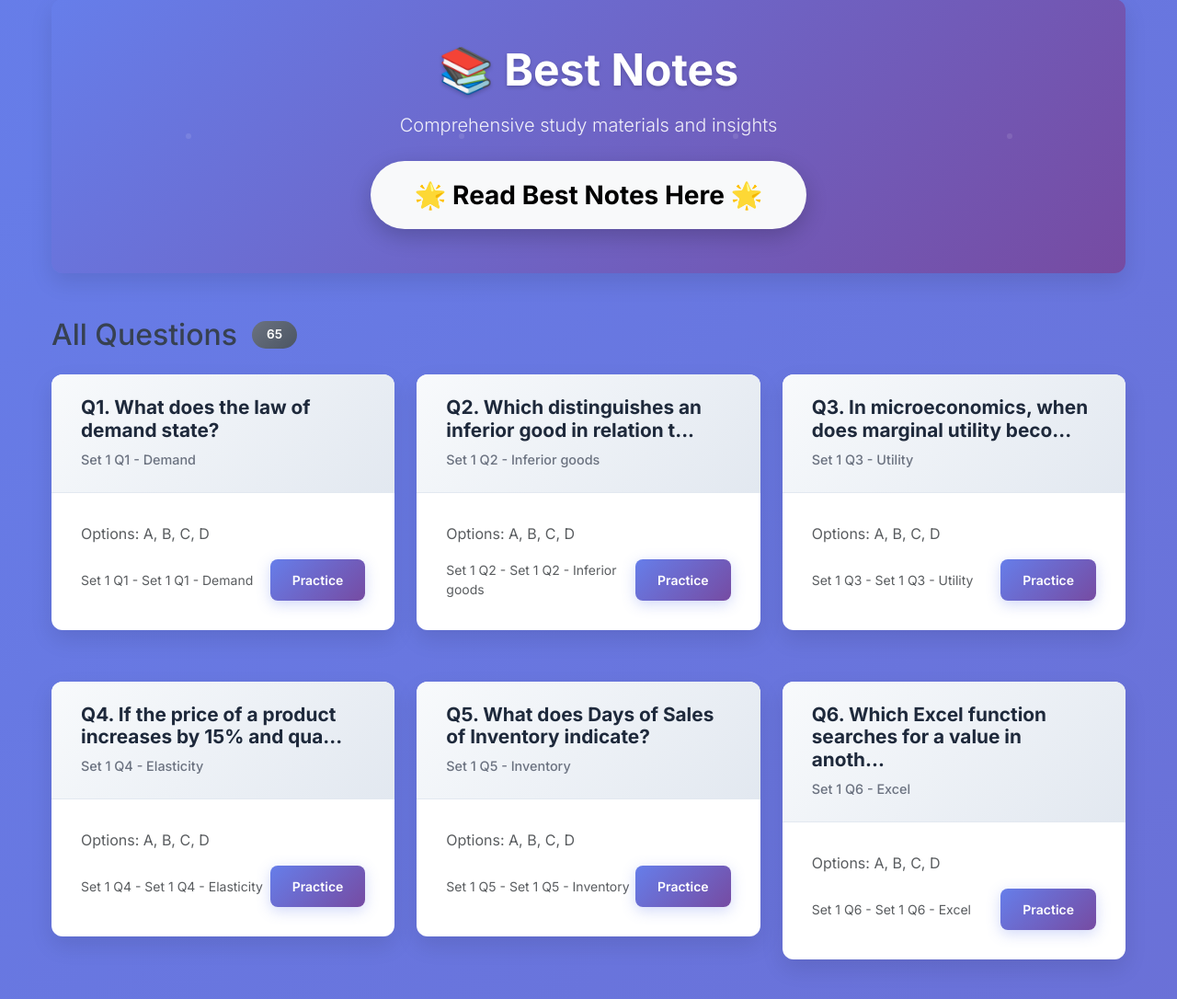
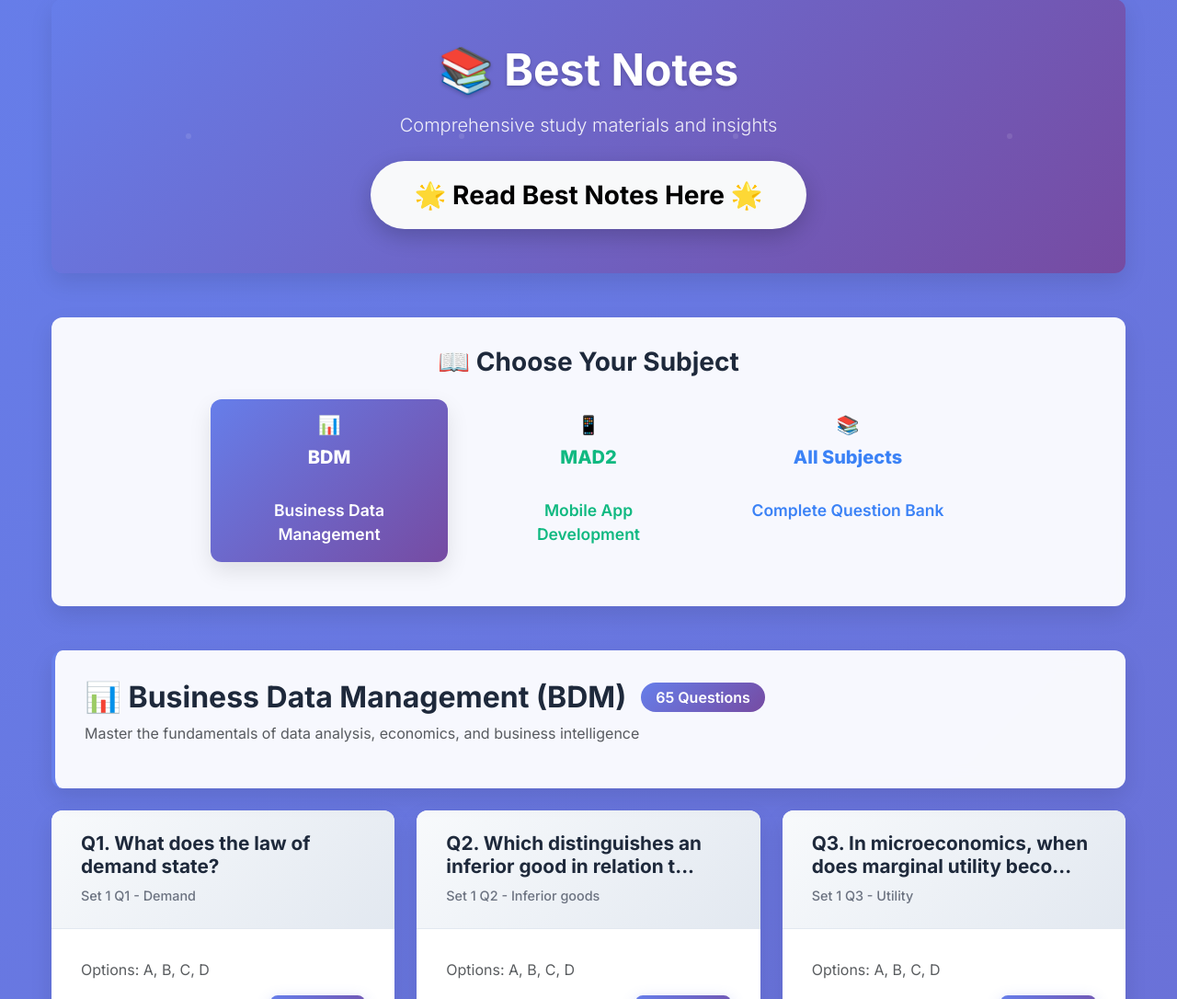
Before and after one commit to vivek-k1/BDM, a Flask app: page /?subject=bdm in a window 1280 px wide. Shown: the part 184-1270 px from the top of the page at 92% size. Run offline with Flask 3, Linux system fonts and the light colour scheme.

Commit message:
Add subject-based organization: BDM and MAD2 subjects with beautiful UI

```diff
--- a/app/routes.py
+++ b/app/routes.py
@@ -43,10 +43,33 @@ def filter_by_set(questions: List[Dict[str, Any]], set_id: int) -> List[Dict[str
     return filtered
 
 
+def filter_by_subject(questions: List[Dict[str, Any]], subject: str) -> List[Dict[str, Any]]:
+    if subject == 'all':
+        return questions
+
+    # Default to BDM if no subject specified
+    if not subject or subject == 'bdm':
+        # All current questions are BDM-related
+        return questions
+
+    elif subject == 'mad2':
+        # Filter for MAD2 questions (you can add MAD2 questions later)
+        mad2_questions = []
+        for q in questions:
+            topic = (q.get('topic') or '').lower()
+            if 'mad2' in topic or 'mobile' in topic or 'app' in topic or 'development' in topic:
+                mad2_questions.append(q)
+        return mad2_questions
+
+    return questions
+
+
 @bp.route('/')
 def index():
     questions = load_questions()
-    return render_template('index.html', questions=questions, title='All Questions')
+    subject = request.args.get('subject', 'bdm')
+    filtered_questions = filter_by_subject(questions, subject)
+    return render_template('index.html', questions=filtered_questions, title='All Questions')
 
 
 @bp.route('/set/<int:set_id>')
@@ -83,6 +106,7 @@ def add_question():
         option_d = request.form.get('option_d', '').strip()
         answer = request.form.get('answer', '').strip().upper()
         topic = request.form.get('topic', '').strip()
+        subject = request.form.get('subject', 'bdm').strip()
 
         if not text or not option_a or not option_b or not option_c or not option_d or answer not in {'A', 'B', 'C', 'D'}:
             flash('Please fill all fields and choose a valid answer (A/B/C/D).', 'danger')
@@ -99,6 +123,7 @@ def add_question():
             },
             'answer': answer,
             'topic': topic,
+            'subject': subject,
         }
         questions.append(new_question)
         save_questions(questions)
@@ -184,6 +209,7 @@ def import_questions():
             options = item.get('options')
             answer = (item.get('answer') or '').strip().upper() or None
             topic = str(item.get('topic', '') or item.get('set', '') or '').strip()
+            subject = str(item.get('subject', 'bdm') or 'bdm').strip()
             if not text or not isinstance(options, dict):
                 continue
 
@@ -197,7 +223,7 @@ def import_questions():
             if answer and answer not in fixed_options:
                 # ignore invalid answer
                 answer = None
-            normalized.append({'text': text, 'options': fixed_options, 'answer': answer, 'topic': topic})
+            normalized.append({'text': text, 'options': fixed_options, 'answer': answer, 'topic': topic, 'subject': subject})
 
         if not normalized:
             flash('No valid questions found to import.', 'warning')
--- a/app/static/css/styles.css
+++ b/app/static/css/styles.css
@@ -123,6 +123,100 @@ body {
 .best-notes-section .btn:hover {
   transform: translateY(-3px);
   box-shadow: 0 12px 35px rgba(0, 0, 0, 0.3);
+}
+
+/* Subjects Section */
+.subjects-section {
+  background: rgba(255, 255, 255, 0.95);
+  backdrop-filter: blur(10px);
+  border-radius: var(--border-radius);
+  padding: 2rem;
+  box-shadow: var(--shadow);
+}
+
+.subjects-section h3 {
+  color: var(--dark-color);
+  font-weight: 700;
+  margin-bottom: 2rem;
+}
+
+.subjects-section .btn {
+  border-radius: var(--border-radius);
+  transition: all 0.3s ease;
+  border-width: 2px;
+  font-weight: 600;
+  text-decoration: none;
+  display: flex;
+  flex-direction: column;
+  align-items: center;
+  justify-content: center;
+  min-height: 120px;
+}
+
+.subjects-section .btn:hover {
+  transform: translateY(-5px);
+  box-shadow: var(--shadow-hover);
+}
+
+.subjects-section .btn.active {
+  background: linear-gradient(135deg, #667eea 0%, #764ba2 100%);
+  color: white;
+  border-color: transparent;
+  box-shadow: var(--shadow);
+}
+
+.subjects-section .btn-outline-primary {
+  border-color: #667eea;
+  color: #667eea;
+}
+
+.subjects-section .btn-outline-primary:hover,
+.subjects-section .btn-outline-primary.active {
+  background: linear-gradient(135deg, #667eea 0%, #764ba2 100%);
+  border-color: transparent;
+}
+
+.subjects-section .btn-outline-success {
+  border-color: var(--success-color);
+  color: var(--success-color);
+}
+
+.subjects-section .btn-outline-success:hover,
+.subjects-section .btn-outline-success.active {
+  background: linear-gradient(135deg, #10b981 0%, #059669 100%);
+  border-color: transparent;
+}
+
+.subjects-section .btn-outline-info {
+  border-color: var(--info-color);
+  color: var(--info-color);
+}
+
+.subjects-section .btn-outline-info:hover,
+.subjects-section .btn-outline-info.active {
+  background: linear-gradient(135deg, #3b82f6 0%, #1d4ed8 100%);
+  border-color: transparent;
+}
+
+/* Subject Header */
+.subject-header {
+  background: rgba(255, 255, 255, 0.95);
+  backdrop-filter: blur(10px);
+  border-radius: var(--border-radius);
+  padding: 2rem;
+  box-shadow: var(--shadow);
+  border-left: 4px solid var(--primary-color);
+}
+
+.subject-header h2 {
+  color: var(--dark-color);
+  font-weight: 700;
+  margin-bottom: 0;
+}
+
+.subject-header .badge {
+  font-size: 1rem;
+  padding: 0.5rem 1rem;
 }
 
 /* Question Cards */
@@ -251,6 +345,14 @@ body {
   background: linear-gradient(135deg, #6b7280 0%, #4b5563 100%) !important;
 }
 
+.badge.bg-primary {
+  background: linear-gradient(135deg, #667eea 0%, #764ba2 100%) !important;
+}
+
+.badge.bg-info {
+  background: linear-gradient(135deg, #3b82f6 0%, #1d4ed8 100%) !important;
+}
+
 /* Alerts */
 .alert {
   border-radius: var(--border-radius);
@@ -314,6 +416,15 @@ textarea.form-control {
   .list-group-item {
     padding: 0.75rem 1rem;
   }
+
+  .subjects-section .btn {
+    min-height: 100px;
+    font-size: 0.9rem;
+  }
+
+  .subjects-section .btn h5 {
+    font-size: 1.5rem;
+  }
 }
 
 /* Animations */
--- a/app/templates/index.html
+++ b/app/templates/index.html
@@ -9,10 +9,61 @@
     </a>
   </div>
 
-  <div class="d-flex align-items-center mb-4">
-    <h2 class="me-3 mb-0">{{ title or 'Questions' }}</h2>
-    <span class="badge bg-secondary">{{ questions|length }}</span>
+  <!-- Subject Buttons -->
+  <div class="subjects-section mb-5">
+    <h3 class="text-center mb-4">📖 Choose Your Subject</h3>
+    <div class="row justify-content-center">
+      <div class="col-md-4 col-lg-3 mb-3">
+        <a href="{{ url_for('main.index') }}?subject=bdm" class="btn btn-outline-primary btn-lg w-100 py-3 {% if not request.args.get('subject') or request.args.get('subject') == 'bdm' %}active{% endif %}">
+          <h5 class="mb-2">📊</h5>
+          <strong>BDM</strong><br>
+          <small>Business Data Management</small>
+        </a>
+      </div>
+      <div class="col-md-4 col-lg-3 mb-3">
+        <a href="{{ url_for('main.index') }}?subject=mad2" class="btn btn-outline-success btn-lg w-100 py-3 {% if request.args.get('subject') == 'mad2' %}active{% endif %}">
+          <h5 class="mb-2">📱</h5>
+          <strong>MAD2</strong><br>
+          <small>Mobile App Development</small>
+        </a>
+      </div>
+      <div class="col-md-4 col-lg-3 mb-3">
+        <a href="{{ url_for('main.index') }}?subject=all" class="btn btn-outline-info btn-lg w-100 py-3 {% if request.args.get('subject') == 'all' %}active{% endif %}">
+          <h5 class="mb-2">📚</h5>
+          <strong>All Subjects</strong><br>
+          <small>Complete Question Bank</small>
+        </a>
+      </div>
+    </div>
   </div>
+
+  <!-- Current Subject Info -->
+  {% set current_subject = request.args.get('subject', 'bdm') %}
+  {% if current_subject == 'bdm' %}
+    <div class="subject-header mb-4">
+      <div class="d-flex align-items-center">
+        <h2 class="me-3 mb-0">📊 Business Data Management (BDM)</h2>
+        <span class="badge bg-primary">{{ questions|length }} Questions</span>
+      </div>
+      <p class="text-muted mt-2">Master the fundamentals of data analysis, economics, and business intelligence</p>
+    </div>
+  {% elif current_subject == 'mad2' %}
+    <div class="subject-header mb-4">
+      <div class="d-flex align-items-center">
+        <h2 class="me-3 mb-0">📱 Mobile App Development (MAD2)</h2>
+        <span class="badge bg-success">{{ questions|length }} Questions</span>
+      </div>
+      <p class="text-muted mt-2">Learn mobile development, UI/UX design, and app deployment</p>
+    </div>
+  {% else %}
+    <div class="subject-header mb-4">
+      <div class="d-flex align-items-center">
+        <h2 class="me-3 mb-0">📚 All Subjects</h2>
+        <span class="badge bg-info">{{ questions|length }} Questions</span>
+      </div>
+      <p class="text-muted mt-2">Complete question bank across all subjects</p>
+    </div>
+  {% endif %}
 
   {% if questions %}
     <div class="row">
@@ -37,7 +88,7 @@
   {% else %}
     <div class="card">
       <div class="card-body text-center">
-        <h5 class="card-title">No questions available</h5>
+        <h5 class="card-title">No questions available for this subject</h5>
         <p class="card-text">Add some questions to get started!</p>
         <a href="{{ url_for('main.add_question') }}" class="btn btn-primary">Add Question</a>
       </div>
```
Also changed, not shown: app/templates/add.html (+11 -2 lines).
